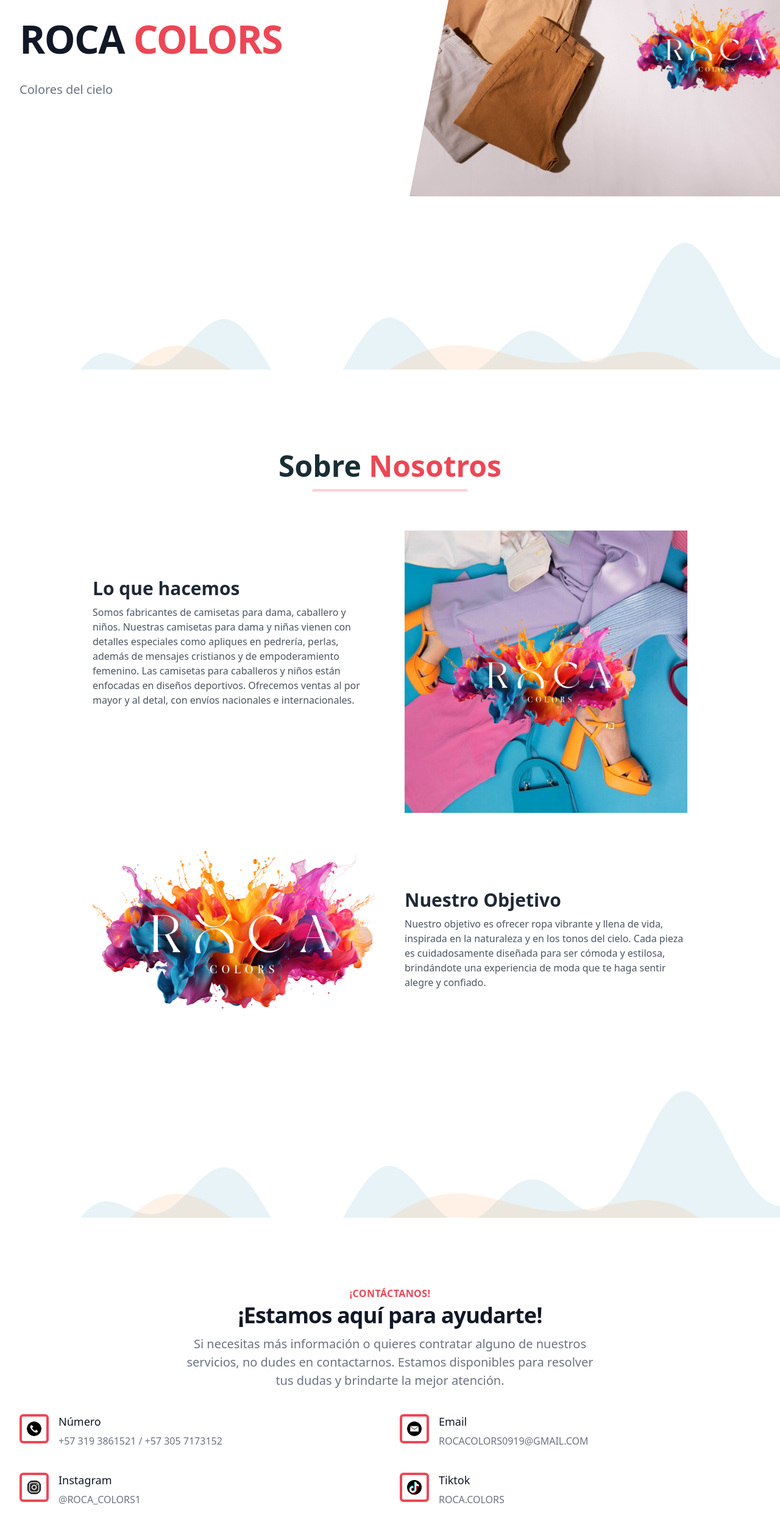
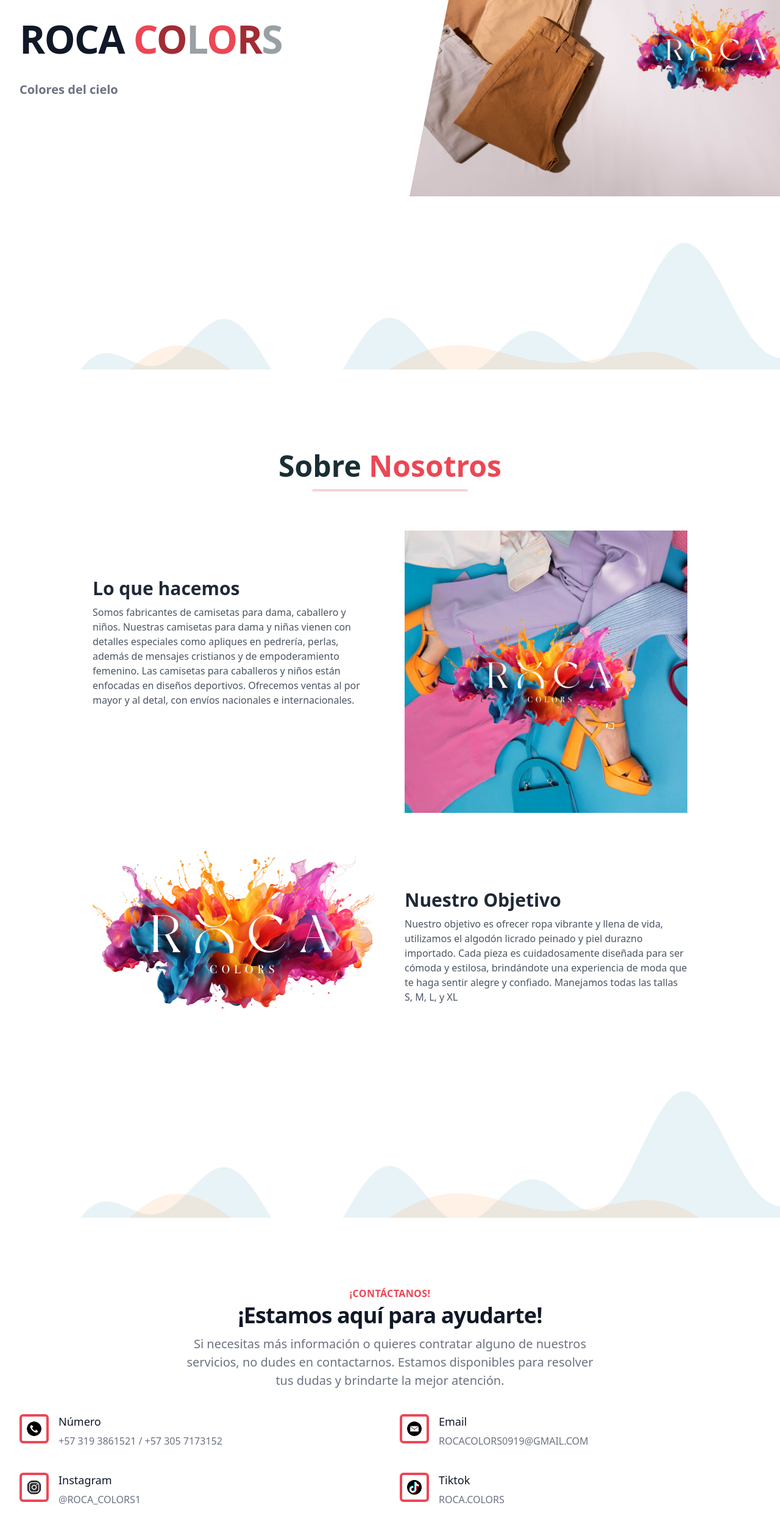
Before and after one commit to digitalpruu/Roca_colors, a Next.js app: page / in a window 1280 px wide. Shown: the part 160-2669 px from the top of the page at 61% size. Built offline with nearby package versions, Linux system fonts and the light colour scheme.

Commit message:
title colors try

```diff
--- a/src/components/MainHero.tsx
+++ b/src/components/MainHero.tsx
@@ -9,11 +9,16 @@
       <div className="sm:text-center lg:text-left">
         <h1 className="text-4xl tracking-tight font-extrabold text-gray-900 sm:text-5xl md:text-6xl">
           <span className="block xl:inline">{mainHero.title}</span>{' '}
-          <span className={`block text-primary xl:inline`}>
-            {mainHero.subtitle}
+          <span className="block xl:inline">
+            <span className="text-primary">C</span>
+            <span className="text-secondary">O</span>
+            <span className="text-tertiary">L</span>
+            <span className="text-primary">O</span>
+            <span className="text-secondary">R</span>
+            <span className="text-tertiary">S</span>
           </span>
         </h1>
-        <p className="mt-3 text-base text-gray-500 sm:mt-5 sm:text-lg sm:max-w-xl sm:mx-auto md:mt-5 md:text-xl lg:mx-0">
+        <p className="mt-3 text-base font-bold text-gray-500 sm:mt-5 sm:text-lg sm:max-w-xl sm:mx-auto md:mt-5 md:text-xl lg:mx-0">
           {mainHero.description}
         </p>
         <div className="mt-5 sm:mt-8 sm:flex sm:justify-center lg:justify-start"></div>
--- a/src/config/index.json
+++ b/src/config/index.json
@@ -41,7 +41,7 @@
       },
       {
         "title": "Nuestro Objetivo",
-        "description": "Nuestro objetivo es ofrecer ropa vibrante y llena de vida, inspirada en la naturaleza y en los tonos del cielo. Cada pieza es cuidadosamente diseñada para ser cómoda y estilosa, brindándote una experiencia de moda que te haga sentir alegre y confiado.",
+        "description": "Nuestro objetivo es ofrecer ropa vibrante y llena de vida, utilizamos el algodón licrado peinado y piel durazno importado. Cada pieza es cuidadosamente diseñada para ser cómoda y estilosa, brindándote una experiencia de moda que te haga sentir alegre y confiado. Manejamos todas las tallas S, M, L, y XL",
         "img": "/assets/images/logo.png"
       }
     ]
@@ -71,6 +71,12 @@
         "description": "ROCA.COLORS",
         "icon": "/assets/images/tiktok.png",
         "url":""
+      },
+      {
+        "name": "Facebook",
+        "description": "Roca Colors Camisetas y Apliques",
+        "icon": "/assets/images/facebook.jpg",
+        "url":"https://www.facebook.com/profile.php?id=61558995495082"
       }
     ]
   },
```
